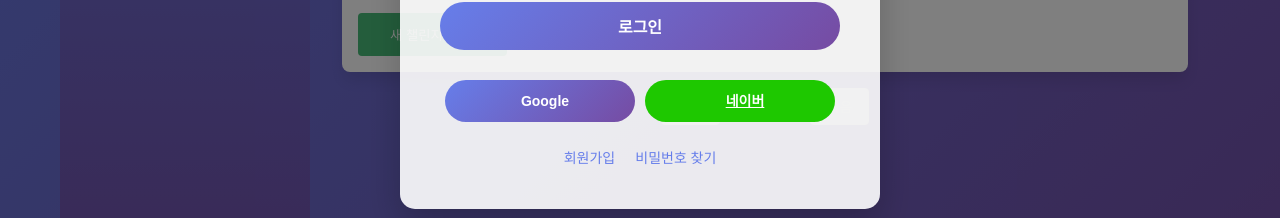
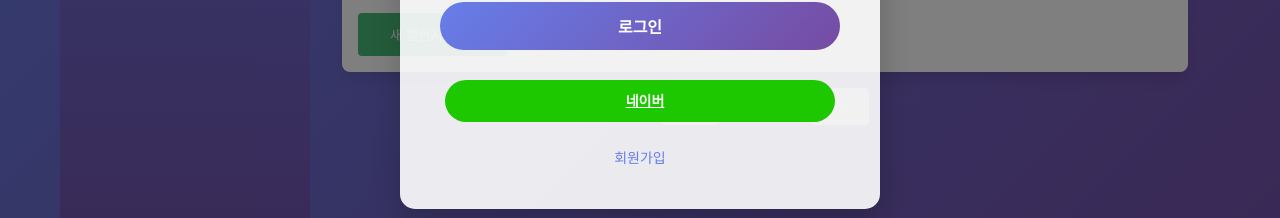
Before and after one commit to W-llama/Bod_frontend, a Vue app: page /admin in a window 1280 px wide. Both pictures are taken after a click on the button "로그인". Shown: the part 489-707 px from the top of the page. Built offline with nearby package versions, Linux system fonts and the light colour scheme; no server answers.

Commit message:
구글 로그인 버튼 삭제

```diff
--- a/src/components/LoginModal.vue
+++ b/src/components/LoginModal.vue
@@ -20,16 +20,12 @@
         <button type="submit">로그인</button>
       </form>
       <div class="social-login">
-        <button class="social-btn google-btn" @click="googleLogin">
-          <i class="fab fa-google"></i> Google
-        </button>
         <a :href="naverLoginUrl" class="social-btn naver-btn">
           <i class="fas fa-n"></i> 네이버
         </a>
       </div>
       <div class="links">
         <router-link to="/signup">회원가입</router-link>
-        <a href="https://challengers.co.kr/forgot-password">비밀번호 찾기</a>
       </div>
     </div>
   </div>
@@ -73,9 +69,6 @@
         }
       }
     },
-    googleLogin() {
-      this.oauth2Login('google');
-    }
   }
 };
 </script>
@@ -237,11 +230,6 @@
   box-shadow: 0 5px 15px rgba(0, 0, 0, 0.1);
 }
 
-.google-btn {
-  background-color: #DB4437;
-  color: white;
-}
-
 .naver-btn {
   background-color: #1EC800;
   color: white;
```
